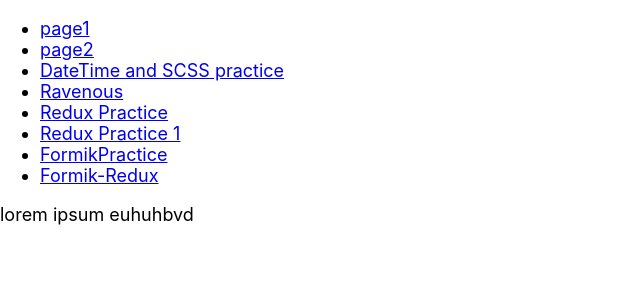
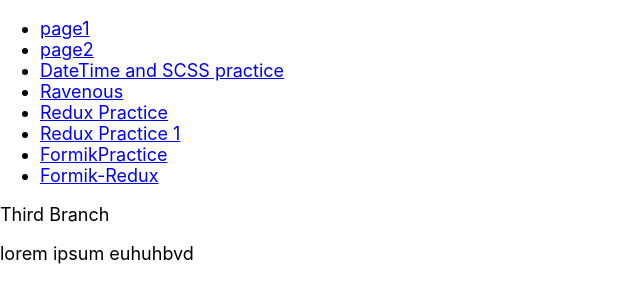
Before and after one commit to GeorgeWright400/practice, a React (Create React App) app: page /page2 in a window 1280 px wide. Shown: the top 302 px of the page, without its empty margins (0-640 px from the left). Built offline with nearby package versions, Linux system fonts and the light colour scheme.

Commit message:
third branch changes

```diff
--- a/src/Components/NewPage/NewPage2.js
+++ b/src/Components/NewPage/NewPage2.js
@@ -2,7 +2,7 @@ import React from "react";
 
 class NewPage2 extends React.Component {
   render() {
-      return (<p>lorem ipsum euhuhbvd</p>)
+      return (<div><p>Third Branch</p><p>lorem ipsum euhuhbvd</p></div>)
   }
 }
 
```
